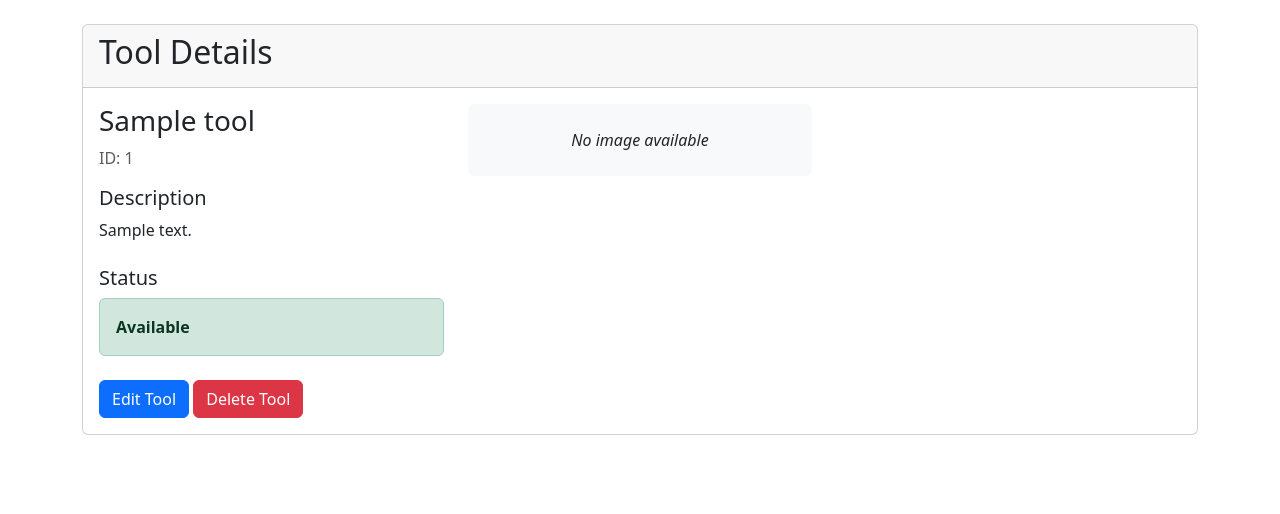
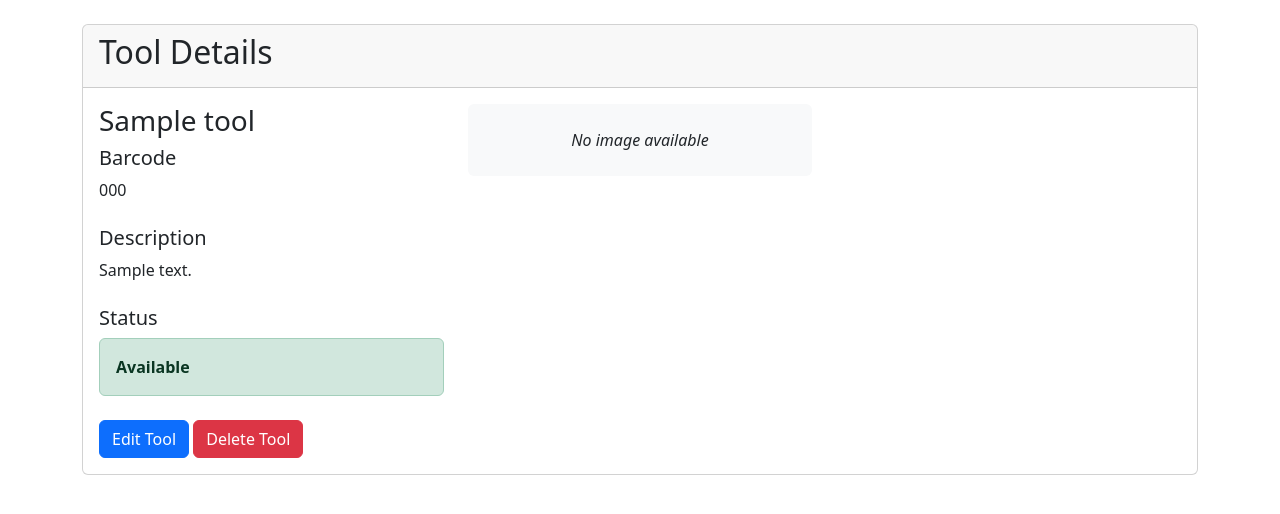
Before and after one commit to BCR2200/toolRoomInventory, a Python web app: template app/templates/tool_detail.html.jinja2 in a window 1280 px wide. Shown: the part 56-570 px from the top of the page. Run offline with Jinja, Linux system fonts and the light colour scheme; the template is opened without the code that fills it: most values are stand-ins (such as "Sample title", 1, 10 or a date in 2020).

Commit message:
Add barcode to tool detail page

```diff
--- a/app/templates/tool_detail.html.jinja2
+++ b/app/templates/tool_detail.html.jinja2
@@ -12,7 +12,11 @@
                 <!-- Tool Details Column -->
                 <div class="col-md-4">
                     <h3>{{ tool.name }}</h3>
-                    <p class="text-muted">ID: {{ tool.tool_id }}</p>
+
+                    <div class="mb-4">
+                        <h5>Barcode</h5>
+                        <p>{{ tool.barcode }}</p>
+                    </div>
 
                     <div class="mb-4">
                         <h5>Description</h5>
```
